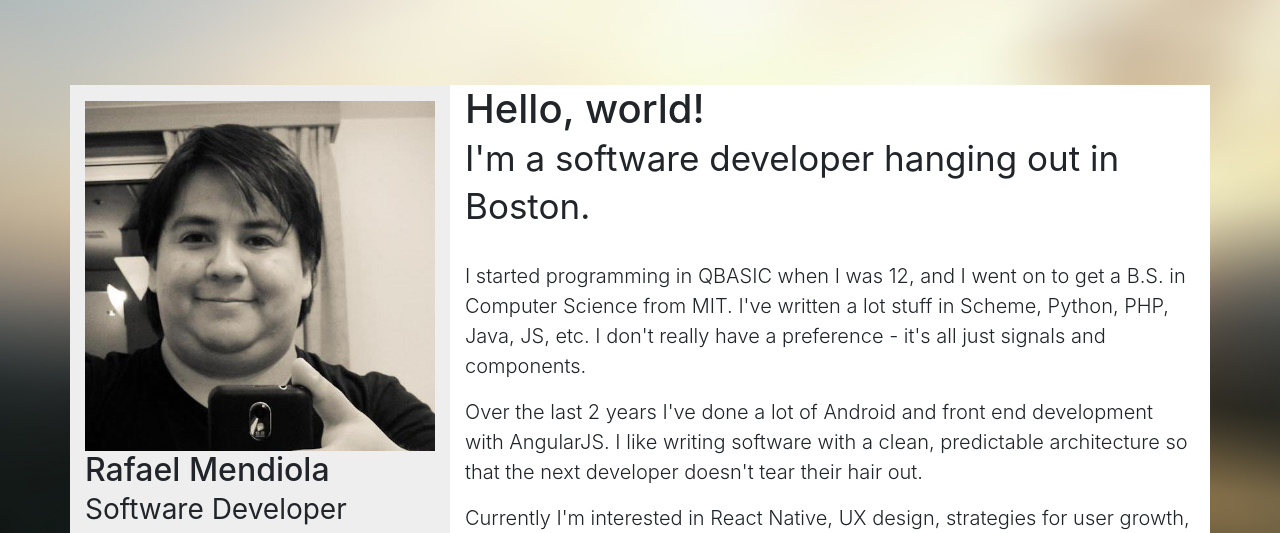
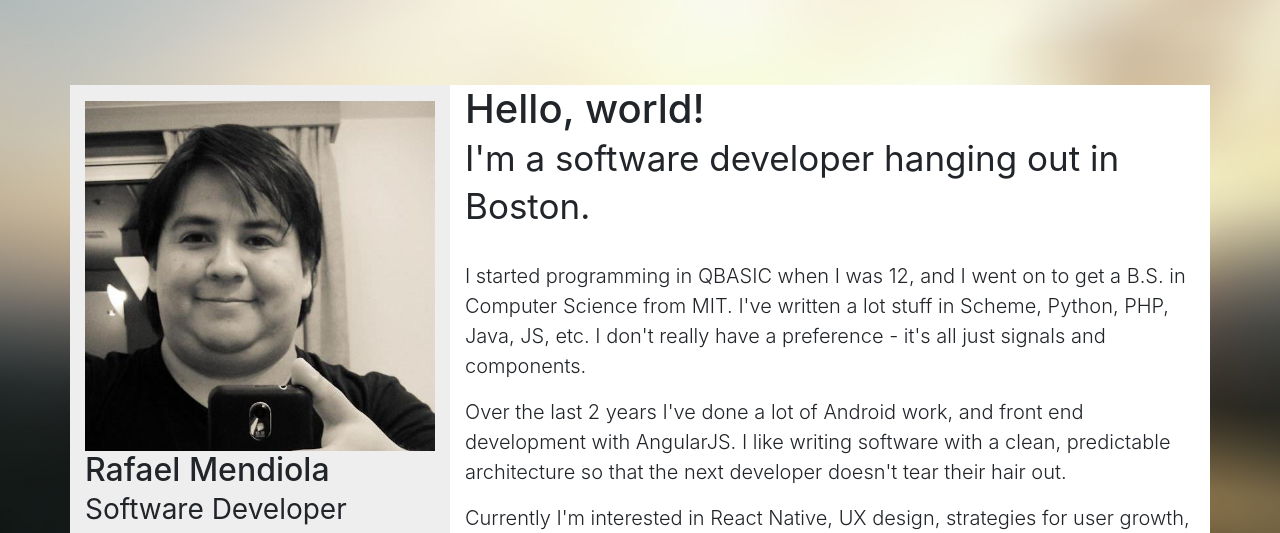
Before and after one commit to dslounge/dslounge.github.io, a website: page index.html in a window 1280 px wide. Shown: the top 533 px of the page. Drawn offline with nearby package versions, Linux system fonts and the light colour scheme.

Commit message:
Text changes

```diff
--- a/index.html
+++ b/index.html
@@ -61,7 +61,7 @@
           I started programming in QBASIC when I was 12, and I went on to get a B.S. in Computer Science from MIT. I've written a lot stuff in Scheme, Python, PHP, Java, JS, etc. I don't really have a preference - it's all just signals and components.
         </p>
         <p class="lead">
-          Over the last 2 years I've done a lot of Android and front end development with AngularJS. I like writing software with a clean, predictable architecture so that the next developer doesn't tear their hair out.
+          Over the last 2 years I've done a lot of Android work, and front end development with AngularJS. I like writing software with a clean, predictable architecture so that the next developer doesn't tear their hair out.
         </p>
         <p class="lead">
           Currently I'm interested in React Native, UX design, strategies for user growth, and building a great team culture.
```
